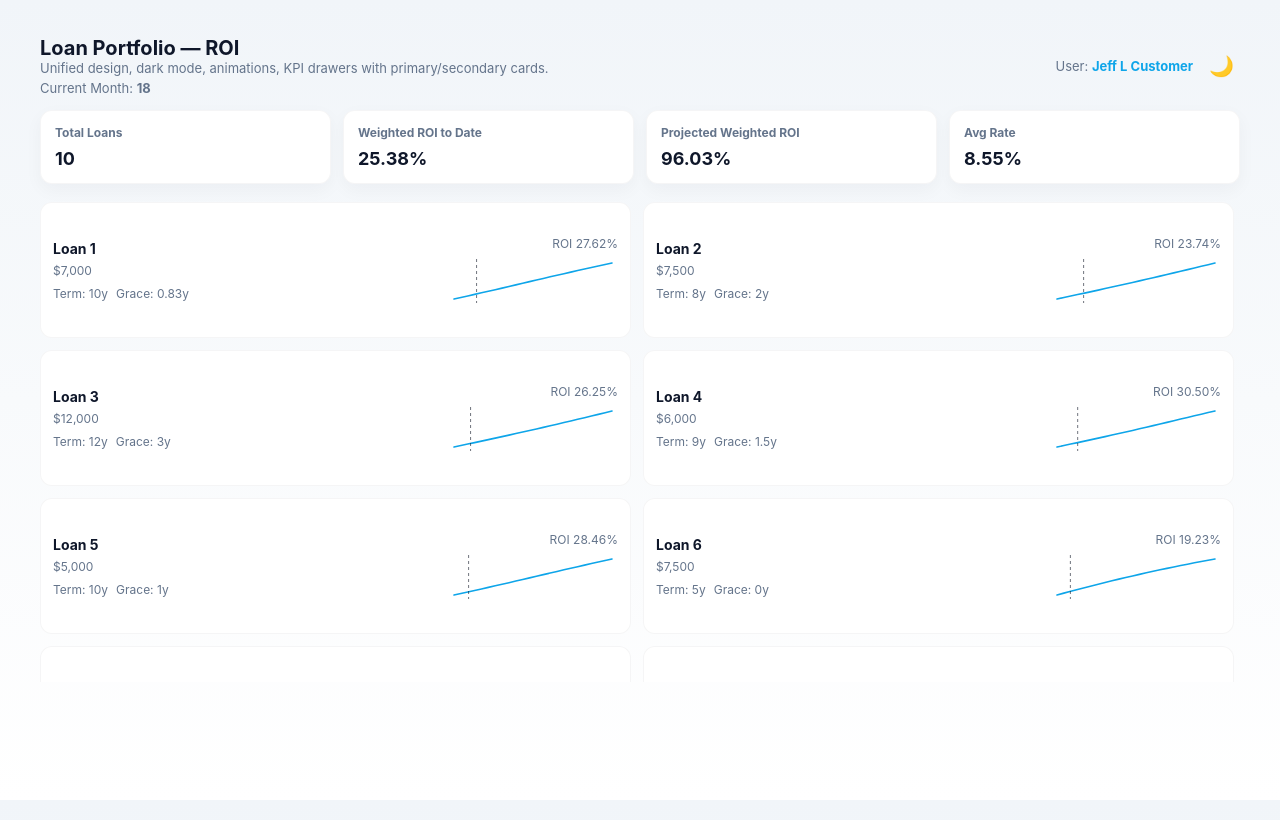
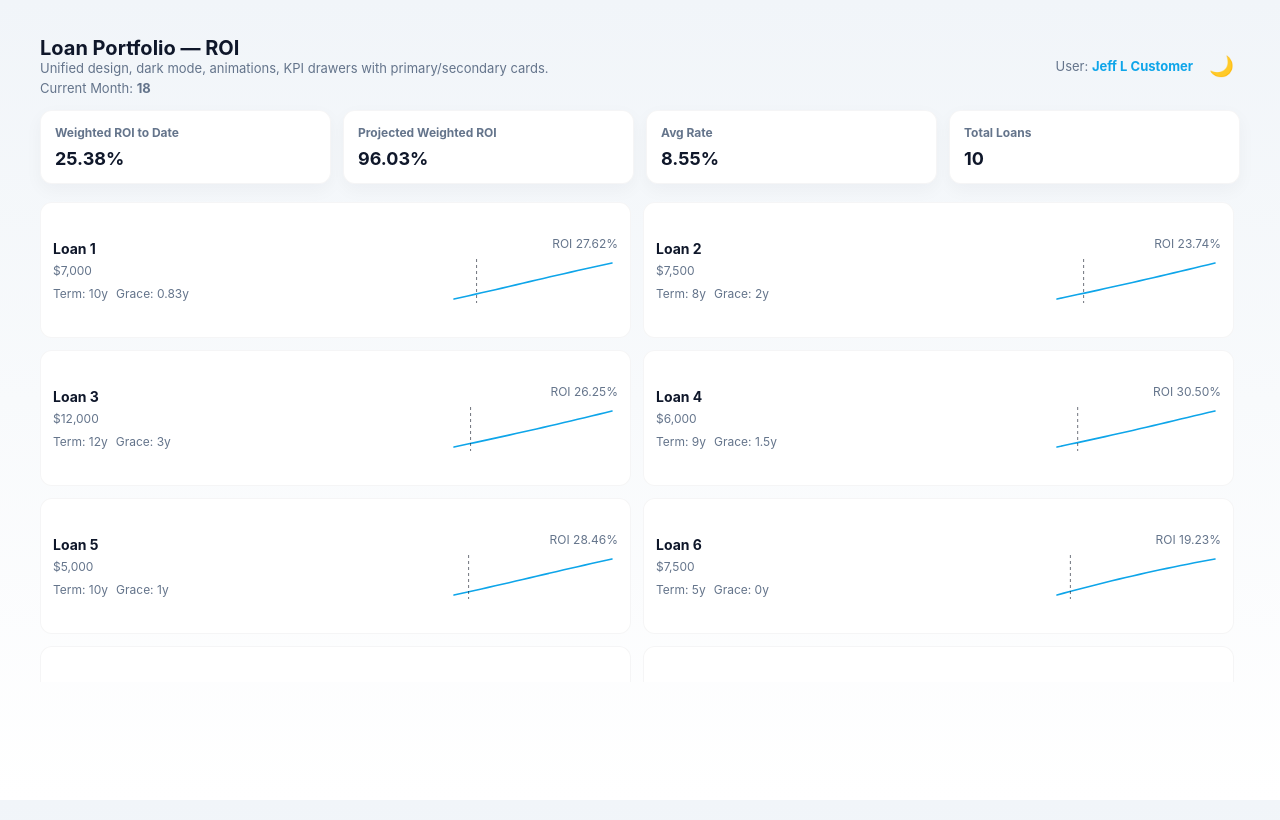
Before and after one commit to jeff-stratofied/ROI, a plain HTML site: page index.html in a window 1280 px wide. Drawn offline with Linux system fonts and the light colour scheme.

Commit message:
Update index.html

```diff
--- a/index.html
+++ b/index.html
@@ -684,10 +684,10 @@ function createBarChart(containerEl, keys, values, opts = {}) {
        ------------------------- */
     const kpisEl = document.getElementById('kpis');
     kpisEl.innerHTML = `
-      <div class="kpi" data-kpi="distribution"><h3>Total Loans</h3><p>${loansWithAmort.length}</p></div>
       <div class="kpi" data-kpi="tpv"><h3>Weighted ROI to Date</h3><p id="wroi">${(kpis.weightedROI*100).toFixed(2)}%</p></div>
       <div class="kpi" data-kpi="rates"><h3>Projected Weighted ROI</h3><p id="wproj">${(kpis.projectedWeightedROI*100).toFixed(2)}%</p></div>
       <div class="kpi" data-kpi="payments"><h3>Avg Rate</h3><p>${(kpis.avgRate*100).toFixed(2)}%</p></div>
+       <div class="kpi" data-kpi="distribution"><h3>Total Loans</h3><p>${loansWithAmort.length}</p></div>
     `;
 
     /* -------------------------
```
